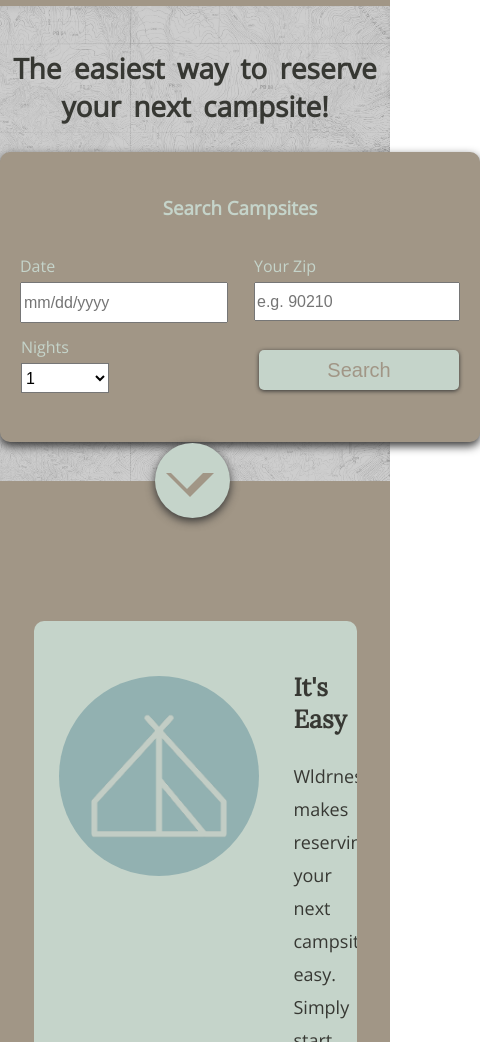
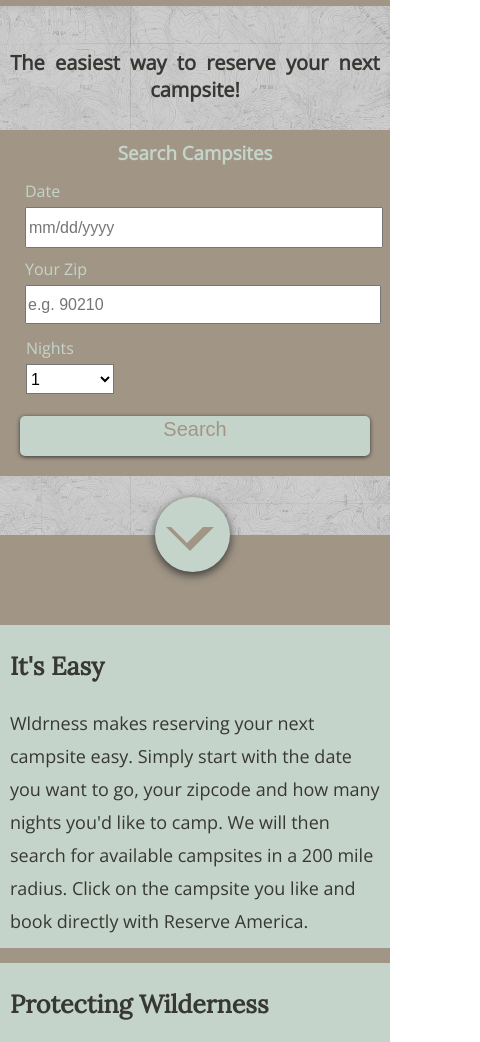
Before and after one commit to tylerswartz/project_camp, a plain HTML site: page index.html in a window 390 px wide. Shown: the part 49-1091 px from the top of the page, 480 px wide, since content can reach past the window. Drawn offline with nearby package versions, Linux system fonts and the light colour scheme; some packages are replaced by stand-ins of ours.

Commit message:
finished mobile responsive css

```diff
--- a/css/styles.css
+++ b/css/styles.css
@@ -308,6 +308,95 @@ footer a {
 /*Smartphones*/
 @media (max-width: 480px) {
 
+  .headline {
+    font-size: 10px;
+  }
+
+  .search {
+    padding: 0px;
+    margin-bottom: 20px;
+    width: 100%;
+    height: auto;
+    border-radius: 0px;
+    box-shadow: none;
+  }
+
+  .search h3 {
+    padding-top: 10px;
+    margin-bottom: 10px;
+  }
+
+  .form-depart {
+    float: none;
+    width: 100%;
+  }
+
+  .depart-input {
+    width: 100%;
+  }
+
+  .form-zip {
+    float: none;
+    width: 100%;
+  }
+
+  .zip-input{
+    width: 100%;
+  }
+
+  .form-nights {
+    float: none;
+  }
+
+  #search-btn {
+    float: none;
+    width: 100%;
+    padding-bottom: 15px;
+  }
+
+  .search form {
+    padding-left: 20px;
+    padding-right: 20px;
+    padding-bottom: 20px;
+
+  }
+
+  #map {
+    width: 100%;
+    height: 200px;
+    box-shadow: none;
+  }
+
+  .about {
+    width: 100%;
+    margin-top: 15px;
+    padding: 0px;
+    border-radius: 0px;
+  }
+
+  .about img {
+    display: none;
+  }
+
+  .about h3 {
+    margin-left: 10px;
+  }
+
+  .about p {
+    margin: 10px;
+  }
+
+  .about:last-child h3 {
+    margin-left: 10px;
+  }
+
+  .about:last-child p {
+    margin-left: 10px;
+    margin-right: 10px;
+  }
+
+
+
 }
 
 /*Tablets*/
```
